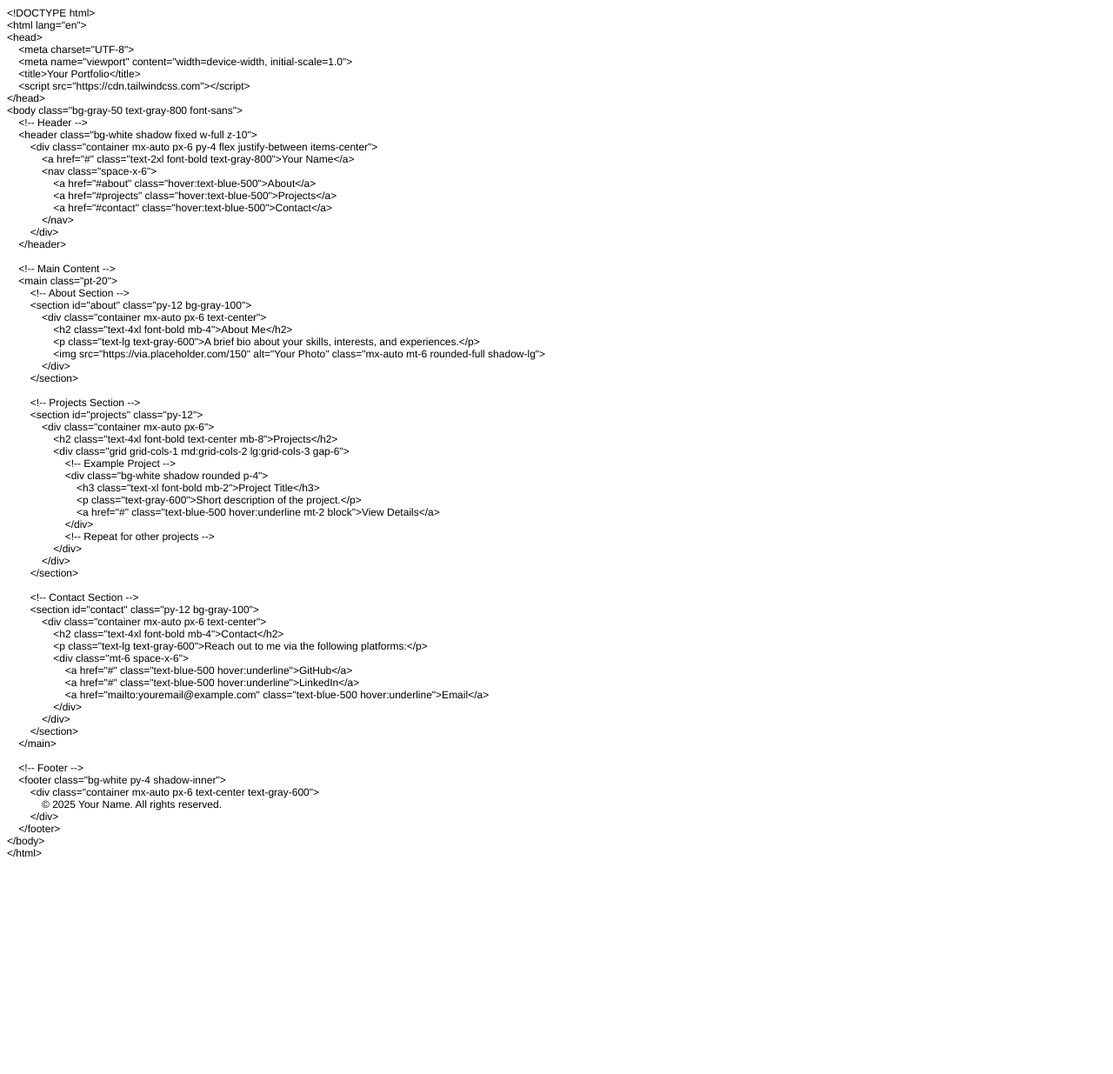
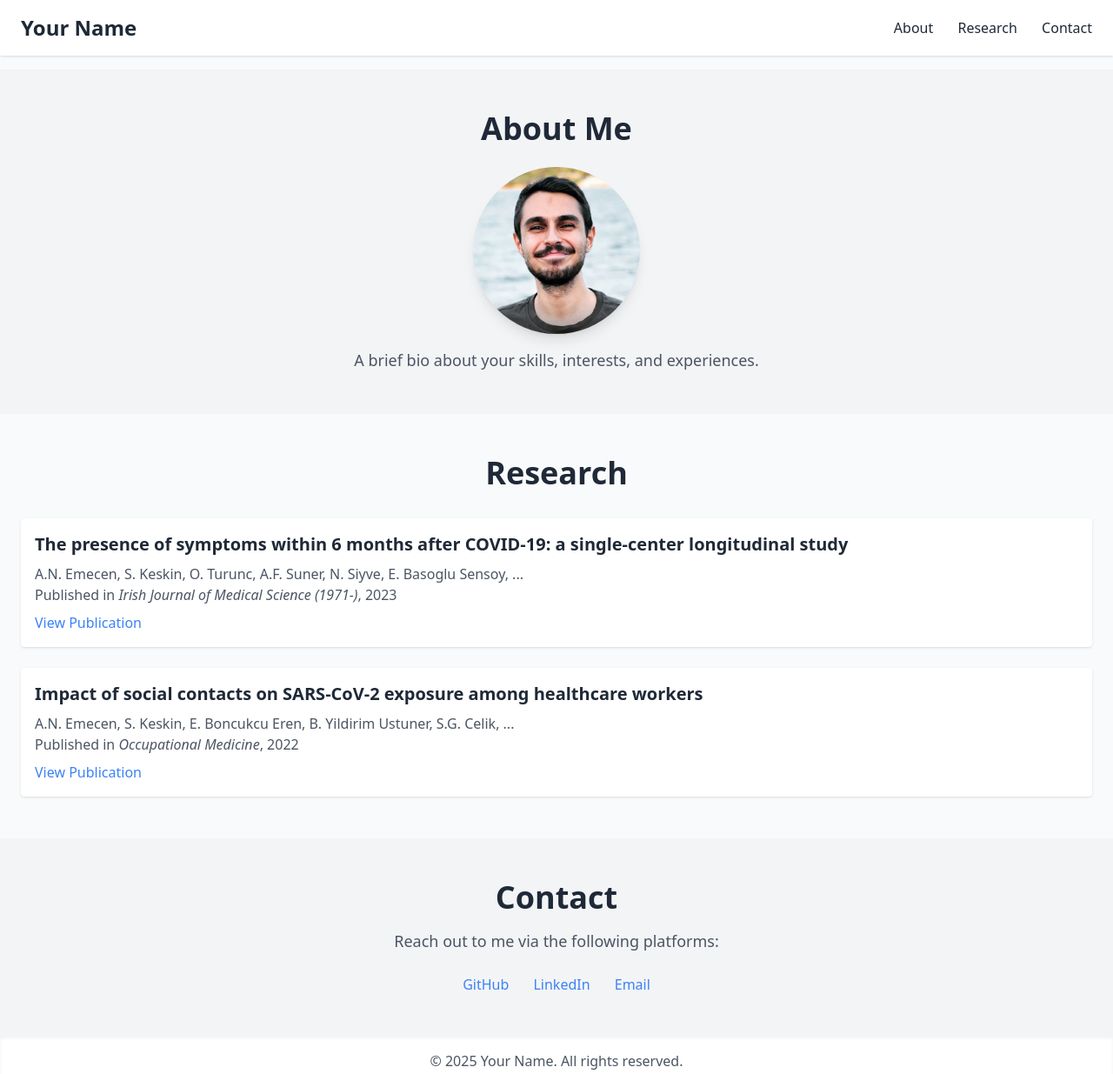
Before and after one commit to sal-keskin/sal-keskin.github.io, a plain HTML site: page index.html in a window 1280 px wide. Shown: the whole page at 87% size. Before the commit the page ends 996 px from the top, so only its background shows below. Drawn offline with nearby package versions, Linux system fonts and the light colour scheme.

Commit message:
Add files via upload

```diff
--- a/index.html
+++ b/index.html
@@ -1,86 +1,78 @@
-<!DOCTYPE html PUBLIC "-//W3C//DTD HTML 4.01//EN" "http://www.w3.org/TR/html4/strict.dtd">
-<html>
+<!DOCTYPE html>
+<html lang="en">
 <head>
-  <meta http-equiv="Content-Type" content="text/html; charset=utf-8">
-  <meta http-equiv="Content-Style-Type" content="text/css">
-  <title></title>
-  <meta name="Generator" content="Cocoa HTML Writer">
-  <meta name="CocoaVersion" content="2487.6">
-  <style type="text/css">
-    p.p1 {margin: 0.0px 0.0px 0.0px 0.0px; font: 12.0px Helvetica}
-    p.p2 {margin: 0.0px 0.0px 0.0px 0.0px; font: 12.0px Helvetica; min-height: 14.0px}
-  </style>
+    <meta charset="UTF-8">
+    <meta name="viewport" content="width=device-width, initial-scale=1.0">
+    <title>Your Portfolio</title>
+    <script src="https://cdn.tailwindcss.com"></script>
 </head>
-<body>
-<p class="p1">&lt;!DOCTYPE html&gt;</p>
-<p class="p1">&lt;html lang="en"&gt;</p>
-<p class="p1">&lt;head&gt;</p>
-<p class="p1"><span class="Apple-converted-space">    </span>&lt;meta charset="UTF-8"&gt;</p>
-<p class="p1"><span class="Apple-converted-space">    </span>&lt;meta name="viewport" content="width=device-width, initial-scale=1.0"&gt;</p>
-<p class="p1"><span class="Apple-converted-space">    </span>&lt;title&gt;Your Portfolio&lt;/title&gt;</p>
-<p class="p1"><span class="Apple-converted-space">    </span>&lt;script src="https://cdn.tailwindcss.com"&gt;&lt;/script&gt;</p>
-<p class="p1">&lt;/head&gt;</p>
-<p class="p1">&lt;body class="bg-gray-50 text-gray-800 font-sans"&gt;</p>
-<p class="p1"><span class="Apple-converted-space">    </span>&lt;!-- Header --&gt;</p>
-<p class="p1"><span class="Apple-converted-space">    </span>&lt;header class="bg-white shadow fixed w-full z-10"&gt;</p>
-<p class="p1"><span class="Apple-converted-space">        </span>&lt;div class="container mx-auto px-6 py-4 flex justify-between items-center"&gt;</p>
-<p class="p1"><span class="Apple-converted-space">            </span>&lt;a href="#" class="text-2xl font-bold text-gray-800"&gt;Your Name&lt;/a&gt;</p>
-<p class="p1"><span class="Apple-converted-space">            </span>&lt;nav class="space-x-6"&gt;</p>
-<p class="p1"><span class="Apple-converted-space">                </span>&lt;a href="#about" class="hover:text-blue-500"&gt;About&lt;/a&gt;</p>
-<p class="p1"><span class="Apple-converted-space">                </span>&lt;a href="#projects" class="hover:text-blue-500"&gt;Projects&lt;/a&gt;</p>
-<p class="p1"><span class="Apple-converted-space">                </span>&lt;a href="#contact" class="hover:text-blue-500"&gt;Contact&lt;/a&gt;</p>
-<p class="p1"><span class="Apple-converted-space">            </span>&lt;/nav&gt;</p>
-<p class="p1"><span class="Apple-converted-space">        </span>&lt;/div&gt;</p>
-<p class="p1"><span class="Apple-converted-space">    </span>&lt;/header&gt;</p>
-<p class="p2"><br></p>
-<p class="p1"><span class="Apple-converted-space">    </span>&lt;!-- Main Content --&gt;</p>
-<p class="p1"><span class="Apple-converted-space">    </span>&lt;main class="pt-20"&gt;</p>
-<p class="p1"><span class="Apple-converted-space">        </span>&lt;!-- About Section --&gt;</p>
-<p class="p1"><span class="Apple-converted-space">        </span>&lt;section id="about" class="py-12 bg-gray-100"&gt;</p>
-<p class="p1"><span class="Apple-converted-space">            </span>&lt;div class="container mx-auto px-6 text-center"&gt;</p>
-<p class="p1"><span class="Apple-converted-space">                </span>&lt;h2 class="text-4xl font-bold mb-4"&gt;About Me&lt;/h2&gt;</p>
-<p class="p1"><span class="Apple-converted-space">                </span>&lt;p class="text-lg text-gray-600"&gt;A brief bio about your skills, interests, and experiences.&lt;/p&gt;</p>
-<p class="p1"><span class="Apple-converted-space">                </span>&lt;img src="https://via.placeholder.com/150" alt="Your Photo" class="mx-auto mt-6 rounded-full shadow-lg"&gt;</p>
-<p class="p1"><span class="Apple-converted-space">            </span>&lt;/div&gt;</p>
-<p class="p1"><span class="Apple-converted-space">        </span>&lt;/section&gt;</p>
-<p class="p2"><br></p>
-<p class="p1"><span class="Apple-converted-space">        </span>&lt;!-- Projects Section --&gt;</p>
-<p class="p1"><span class="Apple-converted-space">        </span>&lt;section id="projects" class="py-12"&gt;</p>
-<p class="p1"><span class="Apple-converted-space">            </span>&lt;div class="container mx-auto px-6"&gt;</p>
-<p class="p1"><span class="Apple-converted-space">                </span>&lt;h2 class="text-4xl font-bold text-center mb-8"&gt;Projects&lt;/h2&gt;</p>
-<p class="p1"><span class="Apple-converted-space">                </span>&lt;div class="grid grid-cols-1 md:grid-cols-2 lg:grid-cols-3 gap-6"&gt;</p>
-<p class="p1"><span class="Apple-converted-space">                    </span>&lt;!-- Example Project --&gt;</p>
-<p class="p1"><span class="Apple-converted-space">                    </span>&lt;div class="bg-white shadow rounded p-4"&gt;</p>
-<p class="p1"><span class="Apple-converted-space">                        </span>&lt;h3 class="text-xl font-bold mb-2"&gt;Project Title&lt;/h3&gt;</p>
-<p class="p1"><span class="Apple-converted-space">                        </span>&lt;p class="text-gray-600"&gt;Short description of the project.&lt;/p&gt;</p>
-<p class="p1"><span class="Apple-converted-space">                        </span>&lt;a href="#" class="text-blue-500 hover:underline mt-2 block"&gt;View Details&lt;/a&gt;</p>
-<p class="p1"><span class="Apple-converted-space">                    </span>&lt;/div&gt;</p>
-<p class="p1"><span class="Apple-converted-space">                    </span>&lt;!-- Repeat for other projects --&gt;</p>
-<p class="p1"><span class="Apple-converted-space">                </span>&lt;/div&gt;</p>
-<p class="p1"><span class="Apple-converted-space">            </span>&lt;/div&gt;</p>
-<p class="p1"><span class="Apple-converted-space">        </span>&lt;/section&gt;</p>
-<p class="p2"><br></p>
-<p class="p1"><span class="Apple-converted-space">        </span>&lt;!-- Contact Section --&gt;</p>
-<p class="p1"><span class="Apple-converted-space">        </span>&lt;section id="contact" class="py-12 bg-gray-100"&gt;</p>
-<p class="p1"><span class="Apple-converted-space">            </span>&lt;div class="container mx-auto px-6 text-center"&gt;</p>
-<p class="p1"><span class="Apple-converted-space">                </span>&lt;h2 class="text-4xl font-bold mb-4"&gt;Contact&lt;/h2&gt;</p>
-<p class="p1"><span class="Apple-converted-space">                </span>&lt;p class="text-lg text-gray-600"&gt;Reach out to me via the following platforms:&lt;/p&gt;</p>
-<p class="p1"><span class="Apple-converted-space">                </span>&lt;div class="mt-6 space-x-6"&gt;</p>
-<p class="p1"><span class="Apple-converted-space">                    </span>&lt;a href="#" class="text-blue-500 hover:underline"&gt;GitHub&lt;/a&gt;</p>
-<p class="p1"><span class="Apple-converted-space">                    </span>&lt;a href="#" class="text-blue-500 hover:underline"&gt;LinkedIn&lt;/a&gt;</p>
-<p class="p1"><span class="Apple-converted-space">                    </span>&lt;a href="mailto:youremail@example.com" class="text-blue-500 hover:underline"&gt;Email&lt;/a&gt;</p>
-<p class="p1"><span class="Apple-converted-space">                </span>&lt;/div&gt;</p>
-<p class="p1"><span class="Apple-converted-space">            </span>&lt;/div&gt;</p>
-<p class="p1"><span class="Apple-converted-space">        </span>&lt;/section&gt;</p>
-<p class="p1"><span class="Apple-converted-space">    </span>&lt;/main&gt;</p>
-<p class="p2"><br></p>
-<p class="p1"><span class="Apple-converted-space">    </span>&lt;!-- Footer --&gt;</p>
-<p class="p1"><span class="Apple-converted-space">    </span>&lt;footer class="bg-white py-4 shadow-inner"&gt;</p>
-<p class="p1"><span class="Apple-converted-space">        </span>&lt;div class="container mx-auto px-6 text-center text-gray-600"&gt;</p>
-<p class="p1"><span class="Apple-converted-space">            </span>© 2025 Your Name. All rights reserved.</p>
-<p class="p1"><span class="Apple-converted-space">        </span>&lt;/div&gt;</p>
-<p class="p1"><span class="Apple-converted-space">    </span>&lt;/footer&gt;</p>
-<p class="p1">&lt;/body&gt;</p>
-<p class="p1">&lt;/html&gt;</p>
+<body class="bg-gray-50 text-gray-800 font-sans">
+    <!-- Header -->
+    <header class="bg-white shadow fixed w-full z-10">
+        <div class="container mx-auto px-6 py-4 flex justify-between items-center">
+            <a href="#" class="text-2xl font-bold text-gray-800">Your Name</a>
+            <nav class="space-x-6">
+                <a href="#about" class="hover:text-blue-500">About</a>
+                <a href="#research" class="hover:text-blue-500">Research</a>
+                <a href="#contact" class="hover:text-blue-500">Contact</a>
+            </nav>
+        </div>
+    </header>
+
+    <!-- Main Content -->
+    <main class="pt-20">
+        <!-- About Section -->
+        <section id="about" class="py-12 bg-gray-100">
+            <div class="container mx-auto px-6 text-center">
+                <h2 class="text-4xl font-bold mb-4">About Me</h2>
+                <img src="assets/image.jpg" alt="Your Photo" class="mx-auto mt-6 rounded-full shadow-lg w-48 h-48 object-cover">
+                <p class="text-lg text-gray-600 mt-4">A brief bio about your skills, interests, and experiences.</p>
+            </div>
+        </section>
+
+        <!-- Research Section -->
+        <section id="research" class="py-12">
+            <div class="container mx-auto px-6">
+                <h2 class="text-4xl font-bold text-center mb-8">Research</h2>
+                <div class="space-y-6">
+                    <!-- Publication 1 -->
+                    <div class="bg-white shadow rounded p-4">
+                        <h3 class="text-xl font-bold mb-2">The presence of symptoms within 6 months after COVID-19: a single-center longitudinal study</h3>
+                        <p class="text-gray-600">A.N. Emecen, S. Keskin, O. Turunc, A.F. Suner, N. Siyve, E. Basoglu Sensoy, ...</p>
+                        <p class="text-gray-600">Published in <em>Irish Journal of Medical Science (1971-)</em>, 2023</p>
+                        <a href="https://link.springer.com/article/10.1007/s11845-023-03015-0" class="text-blue-500 hover:underline mt-2 block">View Publication</a>
+                    </div>
+                    <!-- Publication 2 -->
+                    <div class="bg-white shadow rounded p-4">
+                        <h3 class="text-xl font-bold mb-2">Impact of social contacts on SARS-CoV-2 exposure among healthcare workers</h3>
+                        <p class="text-gray-600">A.N. Emecen, S. Keskin, E. Boncukcu Eren, B. Yildirim Ustuner, S.G. Celik, ...</p>
+                        <p class="text-gray-600">Published in <em>Occupational Medicine</em>, 2022</p>
+                        <a href="https://academic.oup.com/occmed/article/72/1/10/6527831" class="text-blue-500 hover:underline mt-2 block">View Publication</a>
+                    </div>
+                    <!-- Add more publications as needed -->
+                </div>
+            </div>
+        </section>
+
+        <!-- Contact Section -->
+        <section id="contact" class="py-12 bg-gray-100">
+            <div class="container mx-auto px-6 text-center">
+                <h2 class="text-4xl font-bold mb-4">Contact</h2>
+                <p class="text-lg text-gray-600">Reach out to me via the following platforms:</p>
+                <div class="mt-6 space-x-6">
+                    <a href="https://github.com/your-username" class="text-blue-500 hover:underline">GitHub</a>
+                    <a href="https://www.linkedin.com/in/your-username" class="text-blue-500 hover:underline">LinkedIn</a>
+                    <a href="mailto:youremail@example.com" class="text-blue-500 hover:underline">Email</a>
+                </div>
+            </div>
+        </section>
+    </main>
+
+    <!-- Footer -->
+    <footer class="bg-white py-4 shadow-inner">
+        <div class="container mx-auto px-6 text-center text-gray-600">
+            © 2025 Your Name. All rights reserved.
+        </div>
+    </footer>
 </body>
 </html>
```
